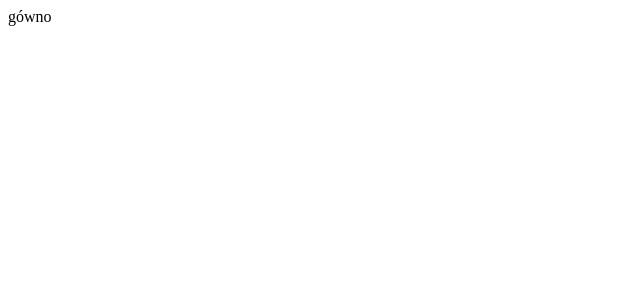
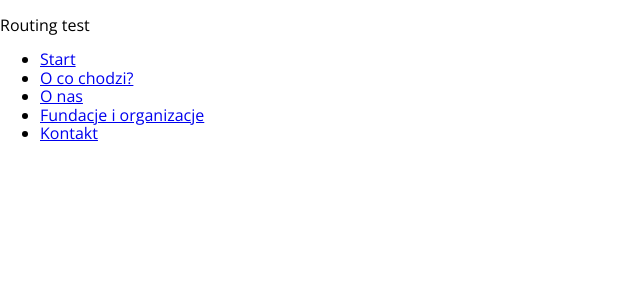
Before and after one commit to mfulczyk/Page-1, a React (Create React App) app in the folder portfolio-page/: page /contact in a window 1280 px wide. Shown: the top 300 px of the page, without its empty margins (0-640 px from the left). Built offline with nearby package versions, Linux system fonts and the light colour scheme.

Commit message:
update 2// struktura i routing

```diff
--- a/portfolio-page/src/App.js
+++ b/portfolio-page/src/App.js
@@ -1,7 +1,8 @@
 import React from "react";
+import Home from "./components/home/Home";
 
 function App() {
-  return <div>gówno</div>;
+  return <Home />;
 }
 
 export default App;
--- /dev/null
+++ b/portfolio-page/src/components/about/About.js
@@ -0,0 +1,7 @@
+import React from "react";
+
+const About = () => {
+  return <section></section>;
+};
+
+export default About;
--- /dev/null
+++ b/portfolio-page/src/components/contact/Contact.js
@@ -0,0 +1,7 @@
+import React from "react";
+
+const Contact = () => {
+  return <section></section>;
+};
+
+export default Contact;
--- /dev/null
+++ b/portfolio-page/src/components/home/Home.js
@@ -0,0 +1,43 @@
+import React from "react";
+import { Route, BrowserRouter as Router, Link } from "react-router-dom";
+import Start from "../start/Start";
+import HowItWorks from "../howItWorks/HowItWorks";
+import About from "../about/About";
+import WhoWorks from "../whoWorks/WhoWorks";
+import Contact from "../contact/Contact";
+
+const Home = () => {
+  return (
+    <Router>
+      <div>
+        <p>Routing test</p>
+        <nav>
+          <ul>
+            <li>
+              <Link to="/start">Start</Link>
+            </li>
+            <li>
+              <Link to="/howItWorks">O co chodzi?</Link>
+            </li>
+            <li>
+              <Link to="/about">O nas</Link>
+            </li>
+            <li>
+              <Link to="/whoWorks">Fundacje i organizacje</Link>
+            </li>
+            <li>
+              <Link to="/contact">Kontakt</Link>
+            </li>
+          </ul>
+        </nav>
+        <Route path="/start" component={Start} />
+        <Route path="/howItWorks" component={HowItWorks} />
+        <Route path="/about" component={About} />
+        <Route path="/whoWorks" component={WhoWorks} />
+        <Route path="/contact" component={Contact} />
+      </div>
+    </Router>
+  );
+};
+
+export default Home;
--- /dev/null
+++ b/portfolio-page/src/components/howItWorks/HowItWorks.js
@@ -0,0 +1,7 @@
+import React from "react";
+
+const HowItWorks = () => {
+  return <section></section>;
+};
+
+export default HowItWorks;
--- /dev/null
+++ b/portfolio-page/src/components/start/Start.js
@@ -0,0 +1,7 @@
+import React from "react";
+
+const Start = () => {
+  return <section></section>;
+};
+
+export default Start;
--- /dev/null
+++ b/portfolio-page/src/components/whoWorks/WhoWorks.js
@@ -0,0 +1,11 @@
+import React from 'react'
+
+const WhoWorks = () => {
+  return (
+    <div>
+
+    </div>
+  )
+}
+
+export default WhoWorks
--- a/portfolio-page/src/index.js
+++ b/portfolio-page/src/index.js
@@ -1,7 +1,7 @@
 import React from "react";
 import ReactDOM from "react-dom";
 import App from "./App.js";
-
+import style from "./scss/main.scss";
 
 ReactDOM.render(
   <React.StrictMode>
--- a/portfolio-page/src/scss/main.scss
+++ b/portfolio-page/src/scss/main.scss
@@ -1,5 +1,6 @@
-@import url("./settings/_colors.scss");
-@import url("./settings/_fonts.scss");
+@import "./settings/_colors.scss";
+@import "./settings/_fonts.scss";
+@import "normalize.css";
 
 body {
   font-family: $font-base;
```
Also changed, not shown: portfolio-page/src/components/testComp.jsx (deleted, +0 -12 lines).
